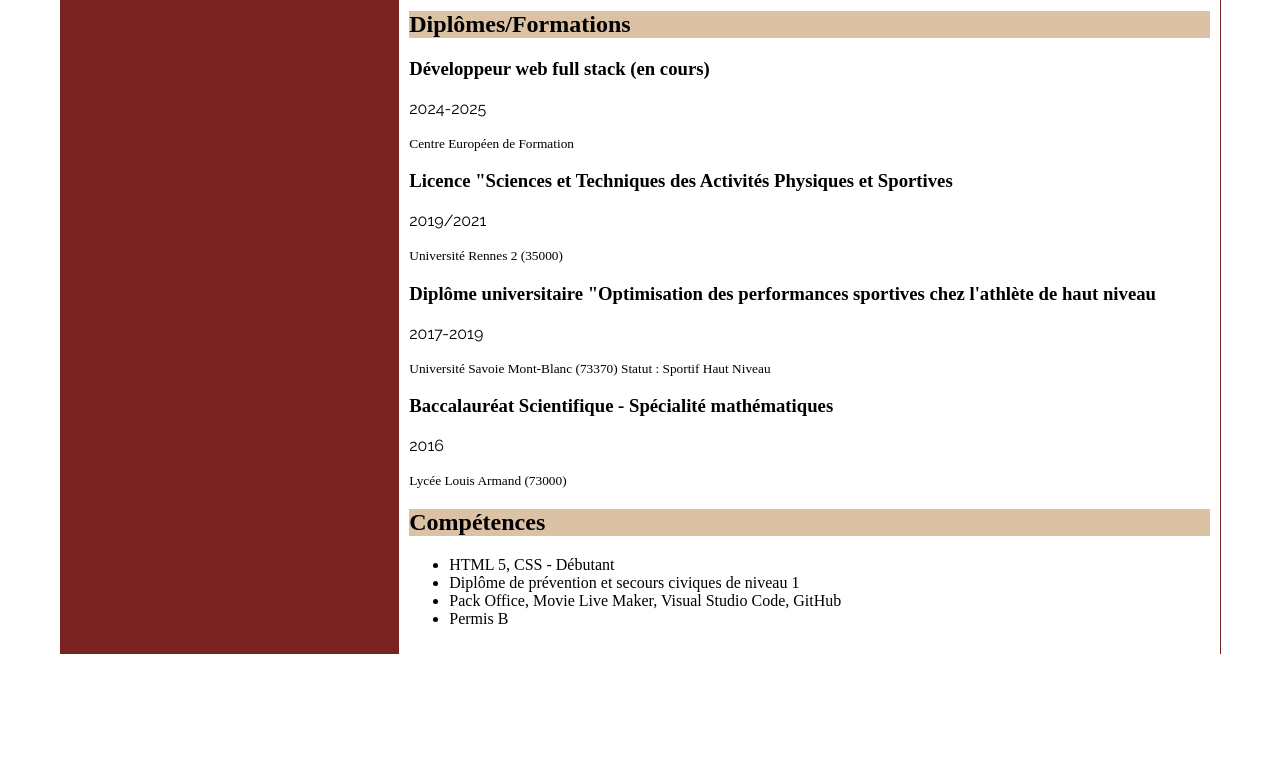
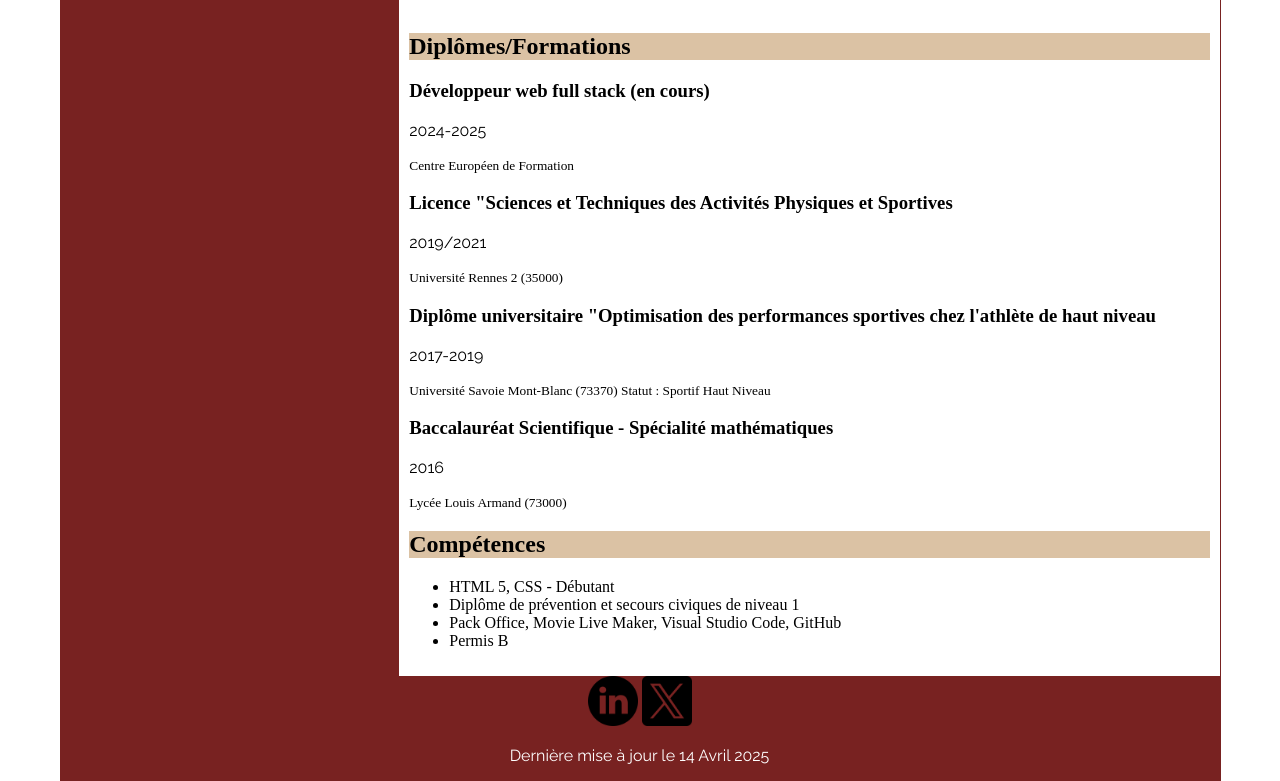
Before and after one commit to E3t8S/CV-, a plain HTML site: page index.html in a window 1280 px wide. Shown: the part 830-1611 px from the top of the page. Before the commit the page ends 1484 px from the top, so only its background shows below. Drawn offline with Linux system fonts and the light colour scheme.

Commit message:
footer+modification

```diff
--- a/assets/CSS/style.css
+++ b/assets/CSS/style.css
@@ -25,10 +25,11 @@ body{
 #profilinfos{
     display: flex;
     flex-direction: row;
-    justify-content: space-between;
+    justify-content:space-between;
     align-content: space-around;
     background-color: #2c1d27;
     color: white;
+    height: 40px;
 }
 #img{
     width: 200px;
@@ -62,5 +63,27 @@ h2{
     background-color: #dbc2a4;
 }
 h2:hover{
+    border-width: 2px;
     border-right-color: #782221;
 }
+footer{
+    display: flex;
+    flex-direction: column;
+    text-align: center;
+    background-color: #782221;
+    color: white;
+}
+#linkedin{
+    width: 50px;
+    height: 50px;
+}
+#x{
+    width: 50px;
+    height: 50px;
+}
+#linkedin:hover{
+    opacity: 0,1;
+}
+#x:hover{
+    opacity: 0,1;
+}
--- a/index.html
+++ b/index.html
@@ -94,5 +94,12 @@
             </section>
         </div>
    </main>
+   <footer>
+        <section>
+            <a href="https://fr.linkedin.com/" target="_blank"><img id="linkedin" src="./assets/flaticon/linkedin.png" alt="Linkedin"></a>
+            <a href="https://x.com/?lang=fr" target="_blank"><img id="x" src="./assets/flaticon/twitter (1).png" alt="X"></a>
+        </section>
+        <p>Dernière mise à jour le 14 Avril 2025</p>
+   </footer>
 </body>
 </html>
```
